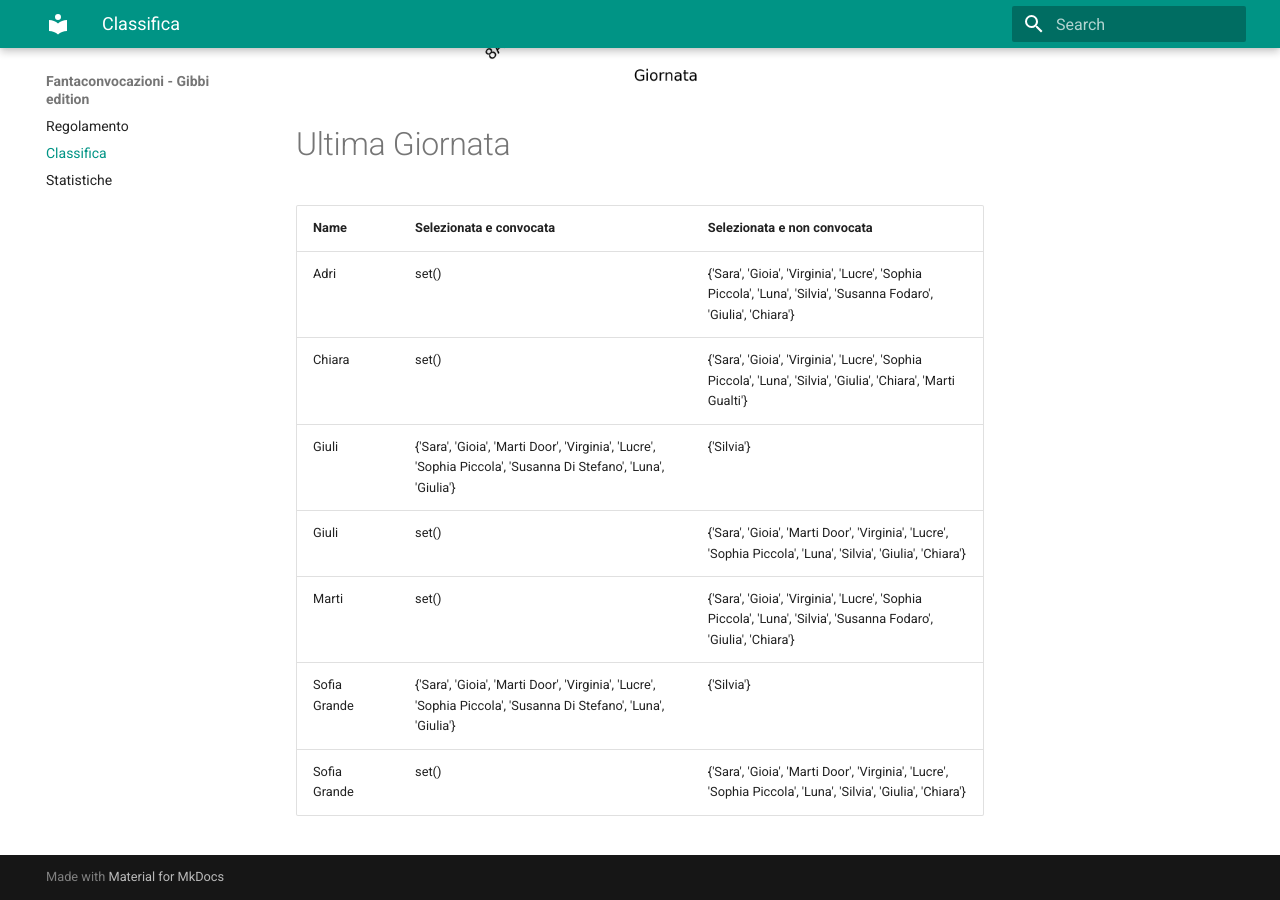
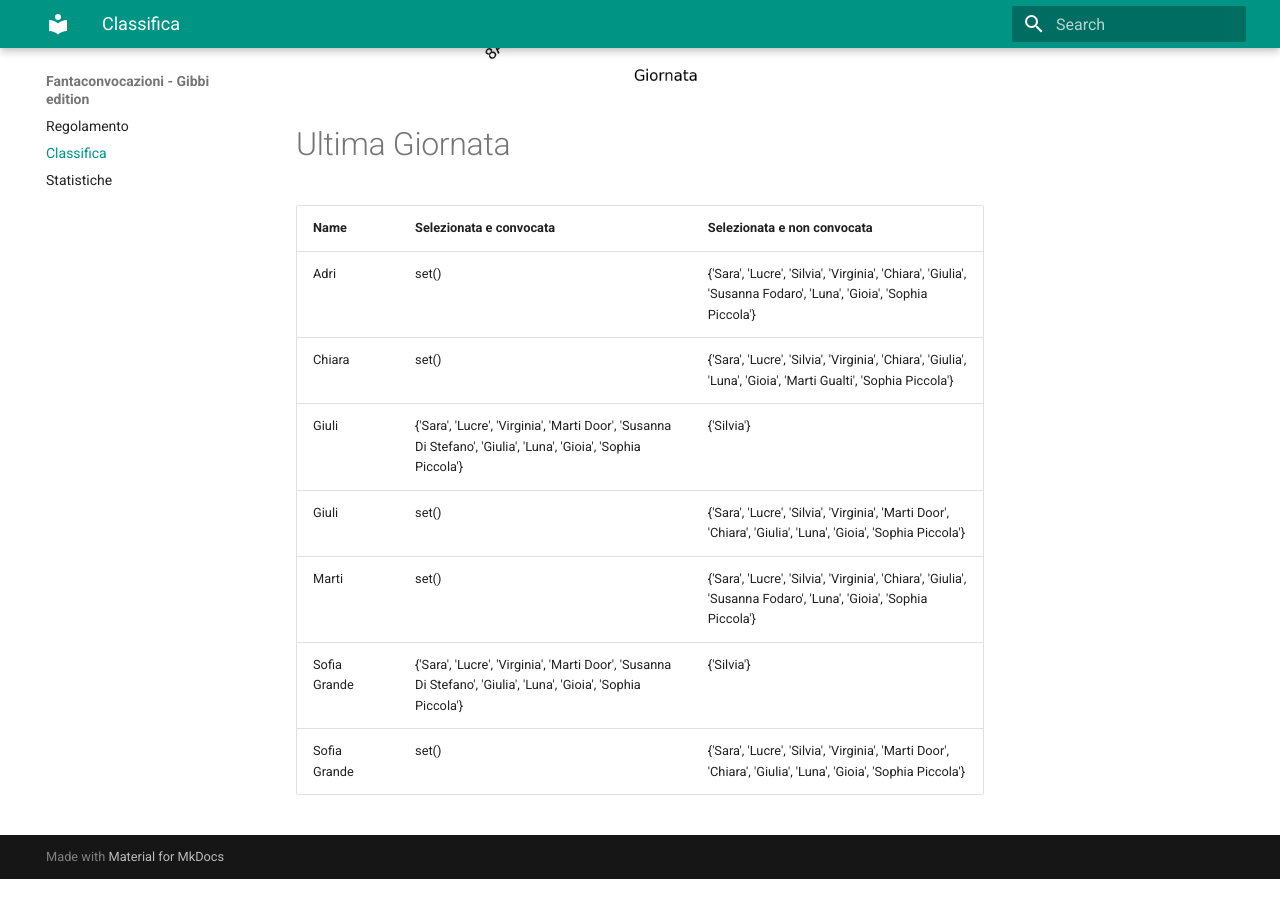
Before and after one commit to martinig94/fantagibbi, an MkDocs documentation site: the page built from docs/Classifica.md, in a window 1280 px wide and 900 px high, scrolled down 1024 px. Built offline with MkDocs 1.6.1 and Material for MkDocs 9.7.7, drawn with Linux system fonts in a browser that asks for light colours; after the commit the page ends 1903 px from its top, so only the background shows below that.

Commit message:
Auto-update from main.py

```diff
--- a/docs/Classifica.md
+++ b/docs/Classifica.md
@@ -18,11 +18,11 @@
 <!-- START_TABLE CORRECT -->
 | Name         | Selezionata e convocata                                                                                        | Selezionata e non convocata                                                                                      |
 |:-------------|:---------------------------------------------------------------------------------------------------------------|:-----------------------------------------------------------------------------------------------------------------|
-| Adri         | set()                                                                                                          | {'Sara', 'Gioia', 'Virginia', 'Lucre', 'Sophia Piccola', 'Luna', 'Silvia', 'Susanna Fodaro', 'Giulia', 'Chiara'} |
-| Chiara       | set()                                                                                                          | {'Sara', 'Gioia', 'Virginia', 'Lucre', 'Sophia Piccola', 'Luna', 'Silvia', 'Giulia', 'Chiara', 'Marti Gualti'}   |
-| Giuli        | {'Sara', 'Gioia', 'Marti Door', 'Virginia', 'Lucre', 'Sophia Piccola', 'Susanna Di Stefano', 'Luna', 'Giulia'} | {'Silvia'}                                                                                                       |
-| Giuli        | set()                                                                                                          | {'Sara', 'Gioia', 'Marti Door', 'Virginia', 'Lucre', 'Sophia Piccola', 'Luna', 'Silvia', 'Giulia', 'Chiara'}     |
-| Marti        | set()                                                                                                          | {'Sara', 'Gioia', 'Virginia', 'Lucre', 'Sophia Piccola', 'Luna', 'Silvia', 'Susanna Fodaro', 'Giulia', 'Chiara'} |
-| Sofia Grande | {'Sara', 'Gioia', 'Marti Door', 'Virginia', 'Lucre', 'Sophia Piccola', 'Susanna Di Stefano', 'Luna', 'Giulia'} | {'Silvia'}                                                                                                       |
-| Sofia Grande | set()                                                                                                          | {'Sara', 'Gioia', 'Marti Door', 'Virginia', 'Lucre', 'Sophia Piccola', 'Luna', 'Silvia', 'Giulia', 'Chiara'}     |
+| Adri         | set()                                                                                                          | {'Sara', 'Lucre', 'Silvia', 'Virginia', 'Chiara', 'Giulia', 'Susanna Fodaro', 'Luna', 'Gioia', 'Sophia Piccola'} |
+| Chiara       | set()                                                                                                          | {'Sara', 'Lucre', 'Silvia', 'Virginia', 'Chiara', 'Giulia', 'Luna', 'Gioia', 'Marti Gualti', 'Sophia Piccola'}   |
+| Giuli        | {'Sara', 'Lucre', 'Virginia', 'Marti Door', 'Susanna Di Stefano', 'Giulia', 'Luna', 'Gioia', 'Sophia Piccola'} | {'Silvia'}                                                                                                       |
+| Giuli        | set()                                                                                                          | {'Sara', 'Lucre', 'Silvia', 'Virginia', 'Marti Door', 'Chiara', 'Giulia', 'Luna', 'Gioia', 'Sophia Piccola'}     |
+| Marti        | set()                                                                                                          | {'Sara', 'Lucre', 'Silvia', 'Virginia', 'Chiara', 'Giulia', 'Susanna Fodaro', 'Luna', 'Gioia', 'Sophia Piccola'} |
+| Sofia Grande | {'Sara', 'Lucre', 'Virginia', 'Marti Door', 'Susanna Di Stefano', 'Giulia', 'Luna', 'Gioia', 'Sophia Piccola'} | {'Silvia'}                                                                                                       |
+| Sofia Grande | set()                                                                                                          | {'Sara', 'Lucre', 'Silvia', 'Virginia', 'Marti Door', 'Chiara', 'Giulia', 'Luna', 'Gioia', 'Sophia Piccola'}     |
 <!-- END_TABLE CORRECT -->
```
